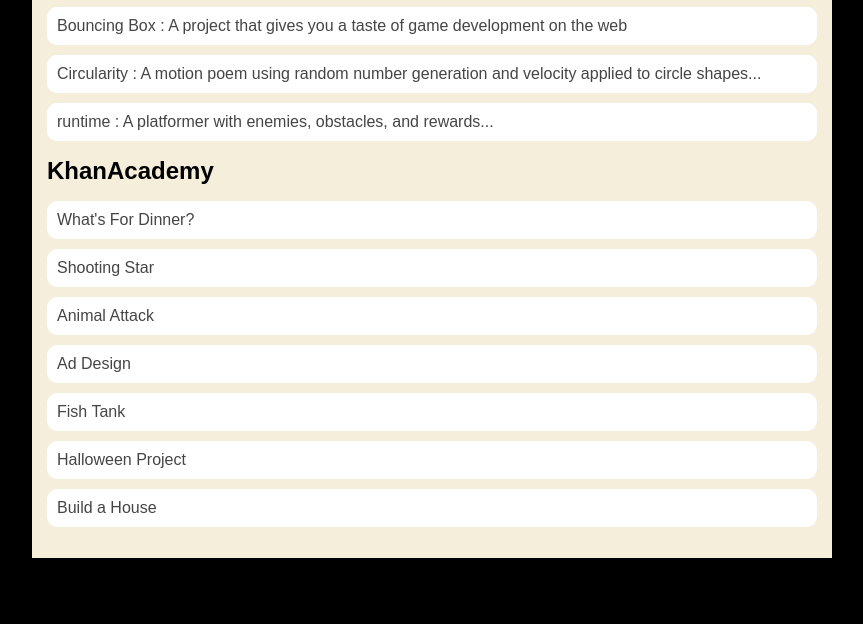
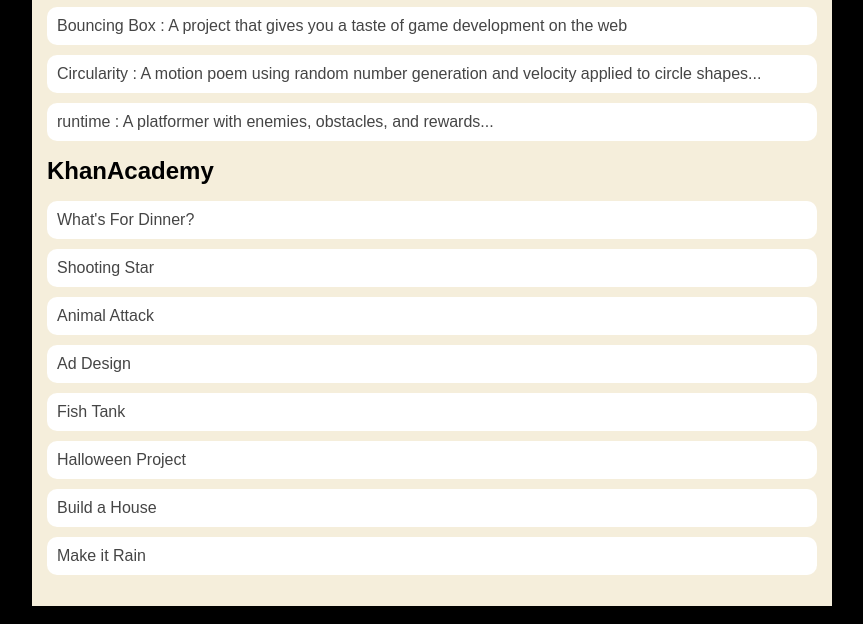
Before and after one commit to matthewabadie/matthewabadie.gitpod.io, a plain HTML site: page portfolio.html in a window 1280 px wide. Shown: the part 197-821 px from the top of the page, without its empty margins (208-1071 px from the left). Before the commit the page ends 800 px from the top, so only its background shows below. Drawn offline with Linux system fonts and the light colour scheme.

Commit message:
describe your changes

```diff
--- a/portfolio.html
+++ b/portfolio.html
@@ -32,6 +32,7 @@
                     <li><a href=https://www.khanacademy.org/computer-programming/spin-off-of-project-fish-tank/5185019070693376>Fish Tank</a></li>
                     <li><a href=https://www.khanacademy.org/computer-programming/halloween-project/5196828177645568>Halloween Project</a></li>
                     <li><a href=https://www.khanacademy.org/computer-programming/build-a-house/4915651057205248>Build a House</a></li>
+                    <li><a href=https://www.khanacademy.org/computer-programming/spin-off-of-project-make-it-rain/4798276148314112>Make it Rain</a></li>
                 </ul>
             </div>
         </main>
```
